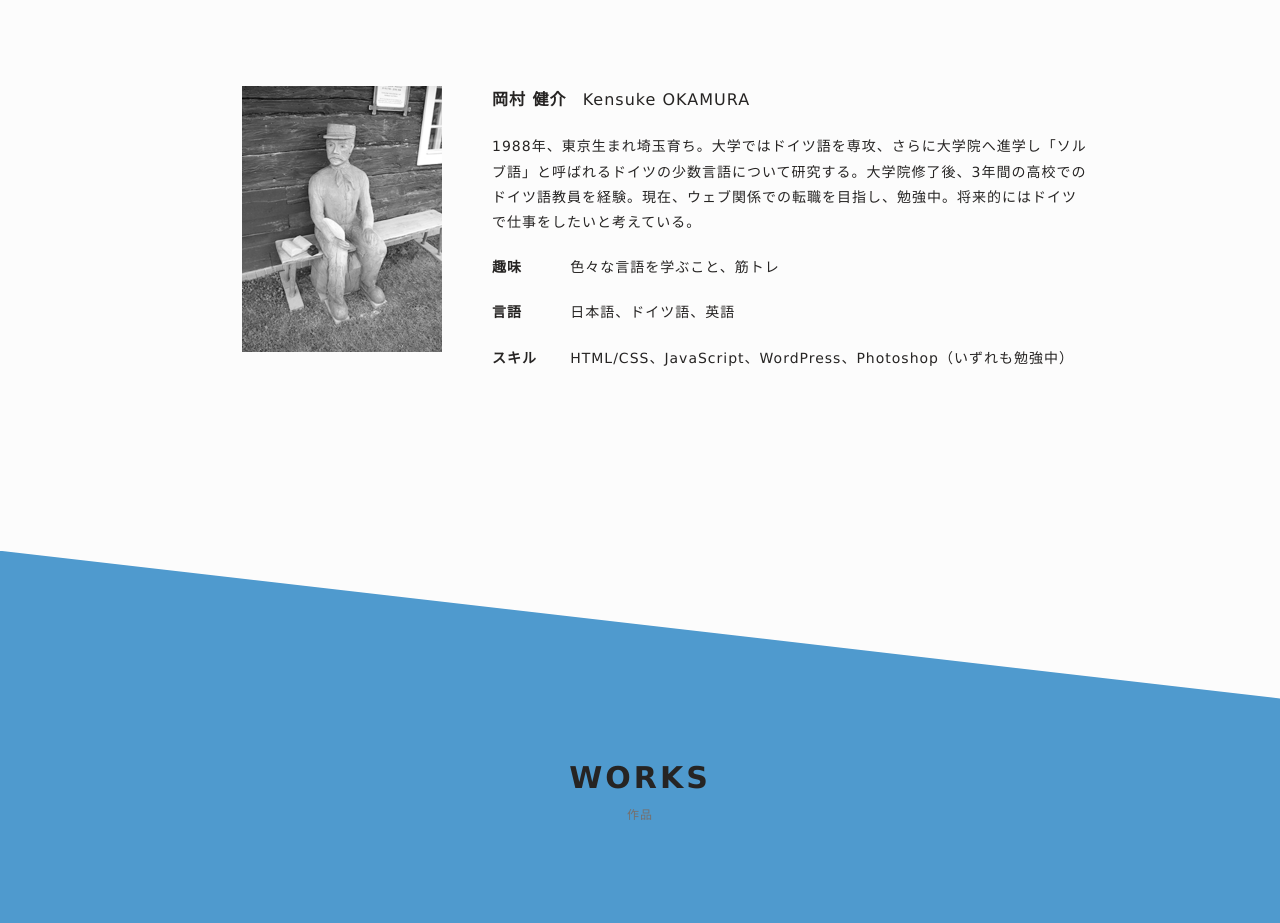
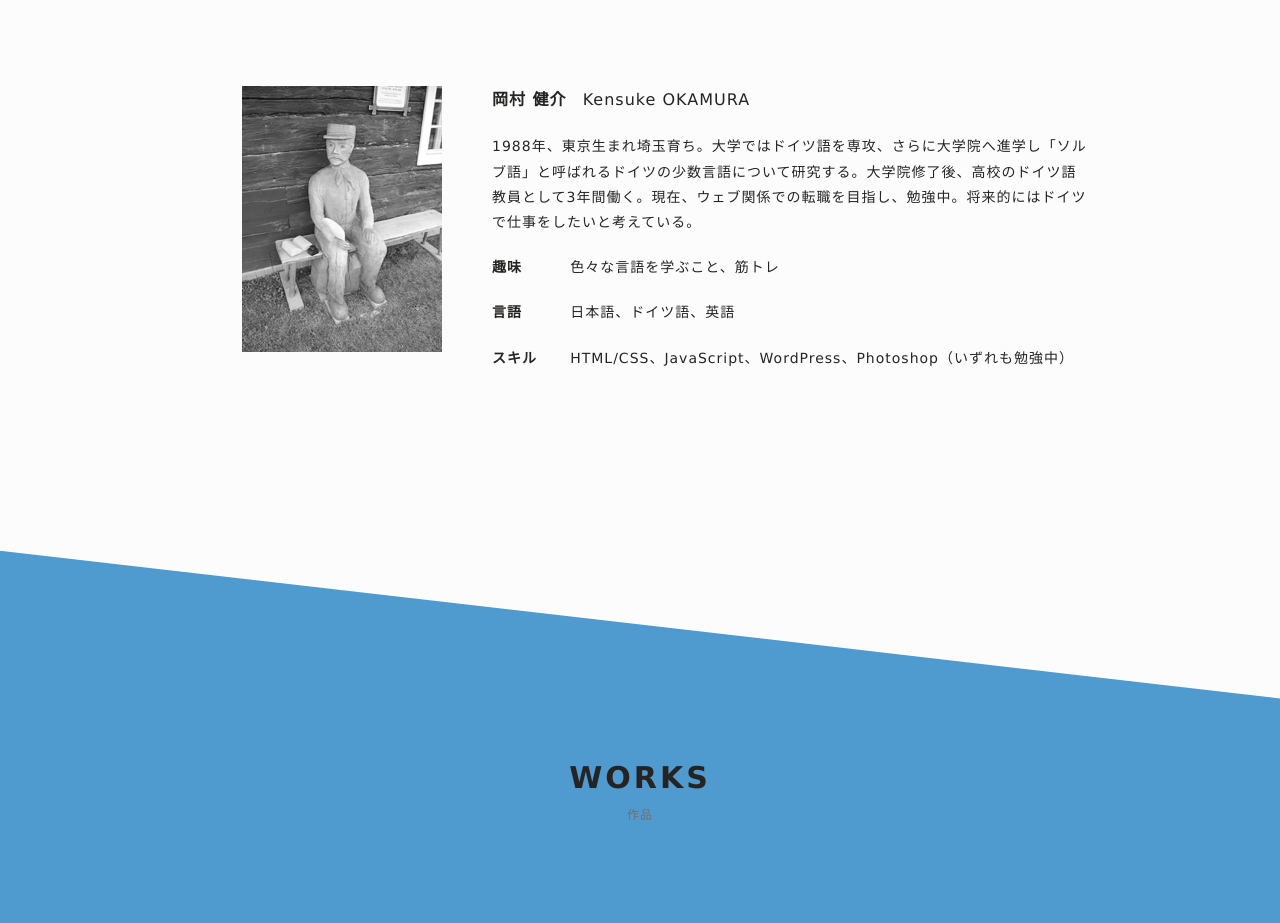
Before and after one commit to hecchio/original-site, a plain HTML site: page index.html in a window 1280 px wide. Shown: the part 1040-1963 px from the top of the page. Drawn offline with nearby package versions, Linux system fonts and the light colour scheme; a web font is replaced by a local one.

Commit message:
profileの内容修正

```diff
--- a/index.html
+++ b/index.html
@@ -81,7 +81,7 @@
                         <h4>Kensuke OKAMURA</h4>
                     </div>
                     <p>
-                        1988年、東京生まれ埼玉育ち。大学ではドイツ語を専攻、さらに大学院へ進学し「ソルブ語」と呼ばれるドイツの少数言語について研究する。大学院修了後、3年間の高校でのドイツ語教員を経験。現在、ウェブ関係での転職を目指し、勉強中。将来的にはドイツで仕事をしたいと考えている。
+                        1988年、東京生まれ埼玉育ち。大学ではドイツ語を専攻、さらに大学院へ進学し「ソルブ語」と呼ばれるドイツの少数言語について研究する。大学院修了後、高校のドイツ語教員として3年間働く。現在、ウェブ関係での転職を目指し、勉強中。将来的にはドイツで仕事をしたいと考えている。
                     </p>
                 </div>
                 <div class="container_profile">
```
